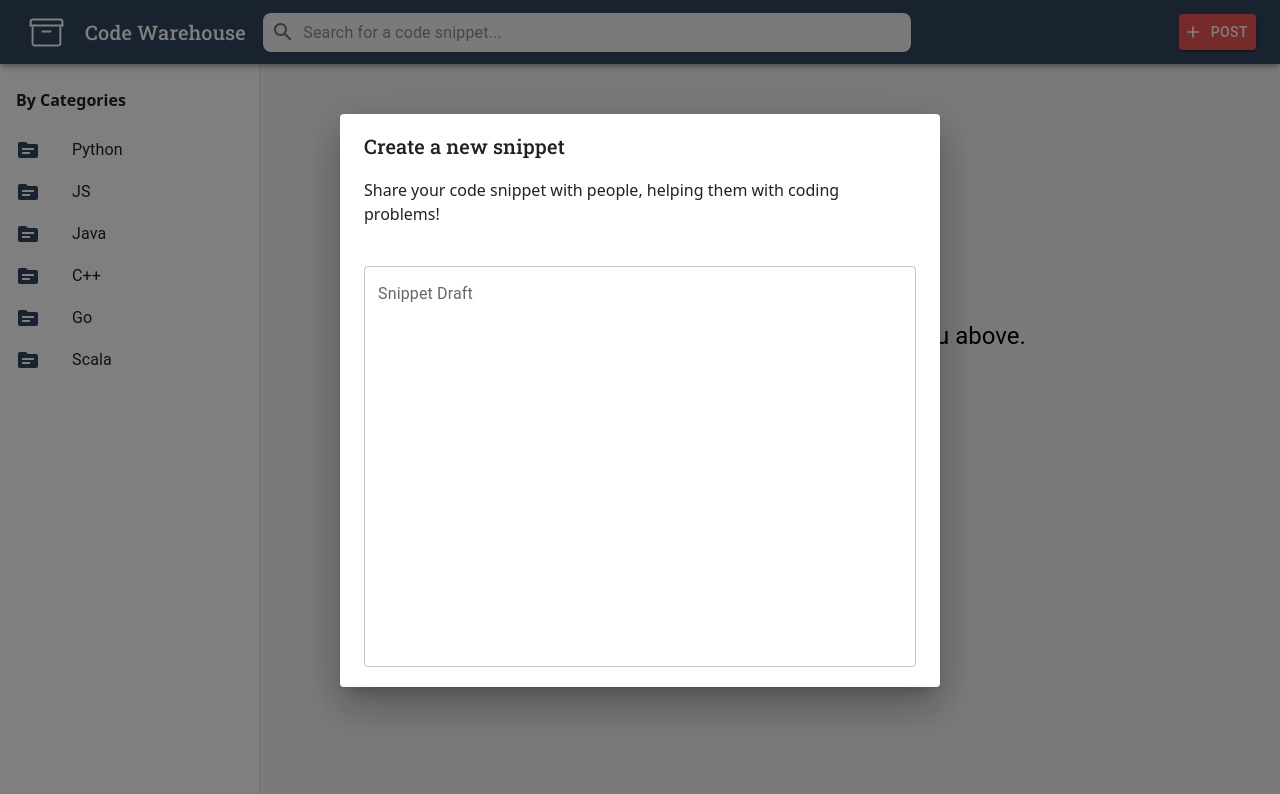
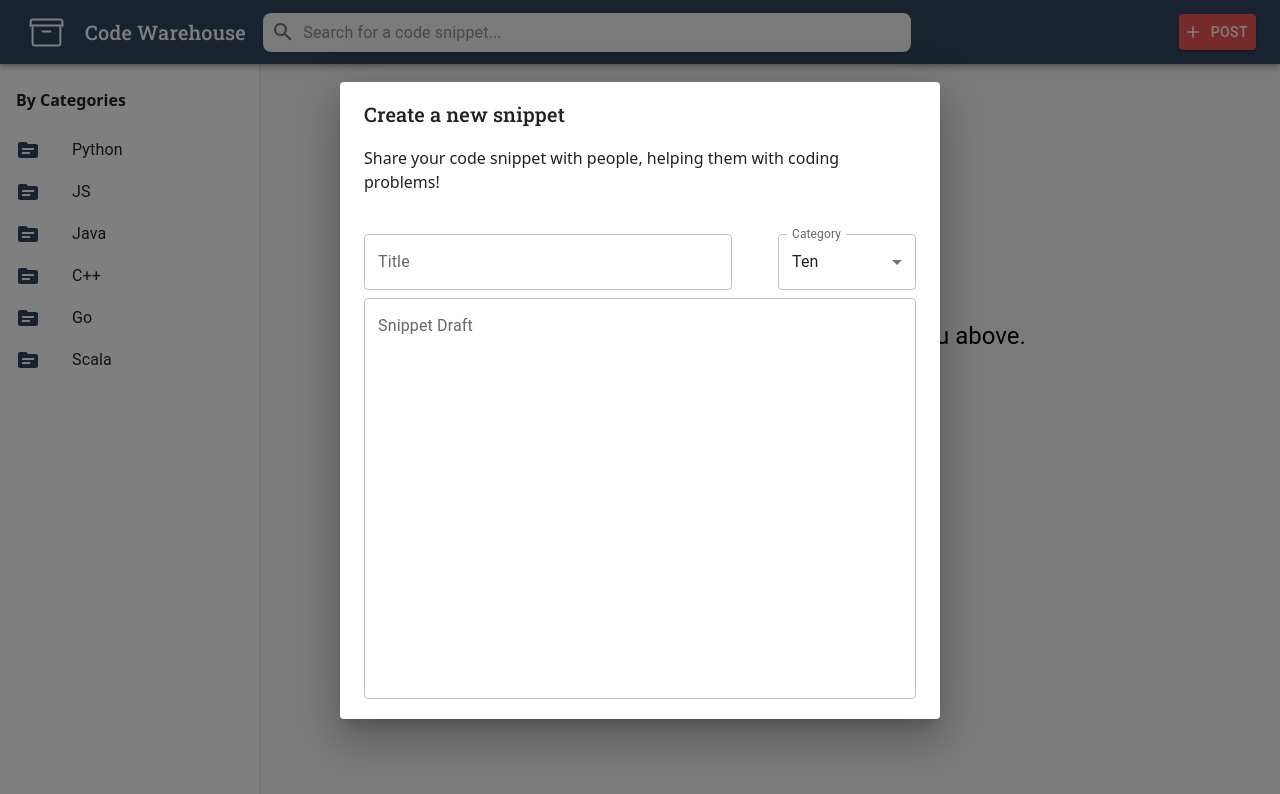
Before and after one commit to robertchenbao/code-warehouse, a React (Create React App) app in the folder frontend/: page / in a window 1280 px wide. Shown: the top 794 px of the page. Built offline with nearby package versions, Linux system fonts and the light colour scheme.

Commit message:
Add category select tool

```diff
--- a/frontend/src/App.js
+++ b/frontend/src/App.js
@@ -27,6 +27,10 @@ import DialogContent from "@mui/material/DialogContent";
 import Dialog from "@mui/material/Dialog";
 import Divider from "@mui/material/Divider";
 import TextField from "@mui/material/TextField";
+import Select from "@mui/material/Select";
+import MenuItem from "@mui/material/MenuItem";
+import FormControl from "@mui/material/FormControl";
+import InputLabel from "@mui/material/InputLabel";
 
 const drawerWidth = 260;
 
@@ -85,6 +89,12 @@ function CodeSnippetCard(props) {
 function PostDialog(props) {
     const { onClose, open } = props;
 
+    const [snippetCategory, setSnippetCategory] = useState(10);
+
+    const handleSnippetCategoryChange = (event) => {
+        setSnippetCategory(event.target.value);
+    };
+
     const handleClose = () => {
         onClose(0);
     };
@@ -107,9 +117,36 @@ function PostDialog(props) {
                 Share your code snippet with people, helping them with coding
                 problems!
             </DialogContent>
+
             <DialogContent>
+                <div className="flex flex-row justify-between">
+                    <TextField
+                        id="snippet-title-editor"
+                        label="Title"
+                        className="w-2/3"
+                        sx={{ marginBottom: "8px" }}
+                        // value={snippetDraft}
+                        // onChange={handleDraftChange}
+                    />
+                    <FormControl className="w-1/4" sx={{ marginBottom: "8px" }}>
+                        <InputLabel id="snippet-category-select-label">
+                            Category
+                        </InputLabel>
+                        <Select
+                            labelId="snippet-category-select-label"
+                            id="snippet-category-select"
+                            label="Category"
+                            value={snippetCategory}
+                            onChange={handleSnippetCategoryChange}
+                        >
+                            <MenuItem value={10}>Ten</MenuItem>
+                            <MenuItem value={20}>Twenty</MenuItem>
+                            <MenuItem value={30}>Thirty</MenuItem>
+                        </Select>
+                    </FormControl>
+                </div>
                 <TextField
-                    id="multiline-post-editor"
+                    id="snippet-content-editor"
                     label="Snippet Draft"
                     multiline
                     className="w-full"
```
